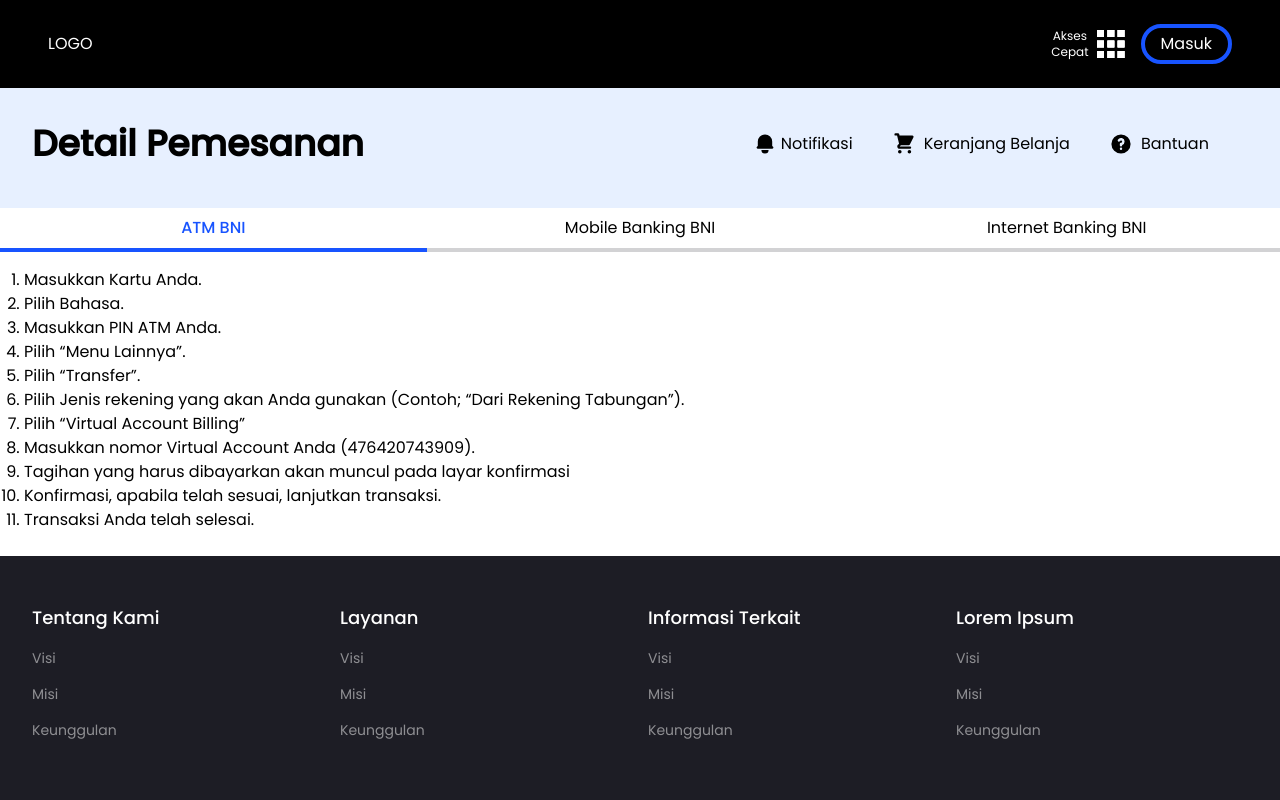
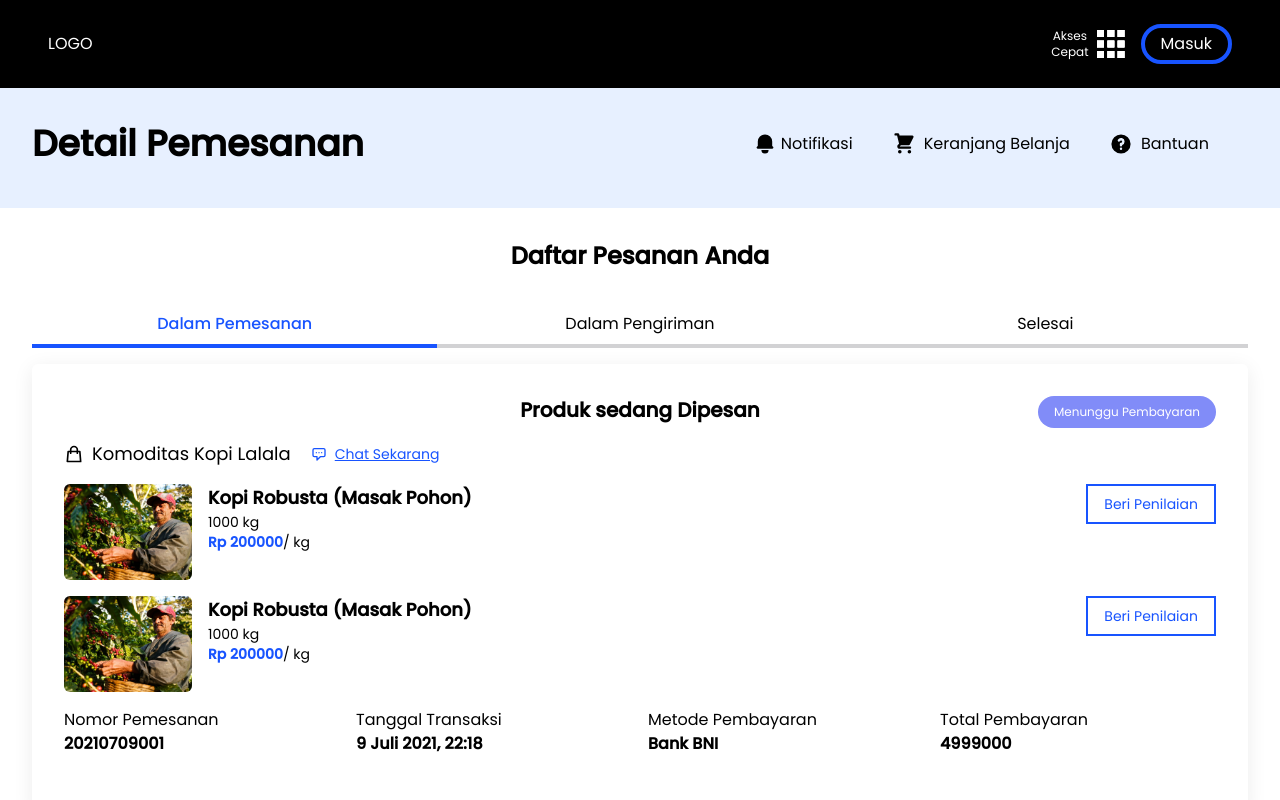
Before and after one commit to alfonsus20/gudity-gemastik-frontend, a React (Create React App) app: page /orders in a window 1280 px wide. Shown: the top 800 px of the page. Built offline with nearby package versions, Linux system fonts and the light colour scheme.

Commit message:
feat: add order list page

```diff
--- /dev/null
+++ b/src/components/OrderCard.tsx
@@ -0,0 +1,111 @@
+import { ChatAltIcon, ShoppingBagIcon } from "@heroicons/react/outline";
+import React from "react";
+import Button from "./Button";
+import OrderBadge, { OrderBadgeProps } from "./order/OrderBadge";
+
+type ProductInfo = {
+  name: string;
+  weight: number;
+  price: number;
+  image: string;
+};
+
+type TransactionInfo = {
+  orderId: number;
+  orderDate: string;
+  paymentMethod: string;
+  paymentTotal: number;
+};
+
+interface OrderCardProps extends OrderBadgeProps, TransactionInfo {
+  commodityName: string;
+  products: ProductInfo[];
+}
+
+const OrderCard = ({
+  type,
+  commodityName,
+  products,
+  orderId,
+  orderDate,
+  paymentMethod,
+  paymentTotal,
+}: OrderCardProps) => {
+  const getProductCondition = (): string => {
+    switch (type) {
+      case "waitingPayment":
+        return "Produk sedang Dipesan";
+      case "onDelivery":
+        return "Produk telah Dipesan";
+      case "done":
+        return "Produk telah Tiba";
+      default:
+        return "";
+    }
+  };
+
+  return (
+    <div className="shadow rounded-md max-w-screen-xl mx-auto p-8 mb-8">
+      <div className="relative flex flex-col mb-4 md:mb-0">
+        <h3 className="text-xl font-semibold text-center mb-4">
+          {getProductCondition()}
+        </h3>
+        <OrderBadge type={type} />
+      </div>
+      <div className="flex flex-row items-center mb-4">
+        <ShoppingBagIcon className="w-5 h-5 mr-2" />
+        <h3 className="text-md md:text-lg mr-5">{commodityName}</h3>
+        <button className="flex flex-row items-center text-blue-primary">
+          <ChatAltIcon className="w-4 h-4 mr-2" />{" "}
+          <u className="text-sm text-left">Chat Sekarang</u>
+        </button>
+      </div>
+      {products.map((product) => (
+        <div className="flex flex-row  mb-4">
+          <div className="flex-shrink-0 mr-4">
+            <img
+              src={`/assets/pictures/${product.image}`}
+              className="w-32 h-24 rounded-md object-cover"
+              alt=""
+            />
+          </div>
+          <div className="flex flex-col sm:flex-row justify-between flex-auto ">
+            <div className="mb-2">
+              <p className="text-lg font-semibold">{product.name}</p>
+              <p className="text-sm">{product.weight} kg</p>
+              <p className="text-sm">
+                <span className="text-blue-primary font-semibold">
+                  Rp {product.price}
+                </span>
+                / kg
+              </p>
+            </div>
+            <div className='mt-2 md:mt-0'>
+              <Button text="Beri Penilaian" variant="secondary" />
+            </div>
+          </div>
+        </div>
+      ))}
+      <div className="grid grid-cols-2 md:grid-cols-4 gap-4 mb-6">
+        <div className="col-span-1">
+          <p>Nomor Pemesanan</p>
+          <p className="font-semibold">{orderId}</p>
+        </div>
+        <div className="col-span-1">
+          <p>Tanggal Transaksi</p>
+          <p className="font-semibold">{orderDate}</p>
+        </div>
+        <div className="col-span-1">
+          <p>Metode Pembayaran</p>
+          <p className="font-semibold">{paymentMethod}</p>
+        </div>
+        <div className="col-span-1">
+          <p>Total Pembayaran</p>
+          <p className="font-semibold">{paymentTotal}</p>
+        </div>
+      </div>
+    </div>
+  );
+};
+
+export default OrderCard;
--- /dev/null
+++ b/src/components/order/OrderBadge.tsx
@@ -0,0 +1,29 @@
+import React from "react";
+
+export interface OrderBadgeProps {
+  type: "waitingPayment" | "onDelivery" | "done";
+}
+
+const OrderBadge = ({ type }: OrderBadgeProps) => {
+  if (type === "waitingPayment") {
+    return (
+      <div className="rounded-full px-4 py-2  bg-indigo-400 text-white text-xs md:absolute right-0 top-0 mx-auto">
+        Menunggu Pembayaran
+      </div>
+    );
+  } else if (type === "onDelivery") {
+    return (
+      <div className="rounded-full px-4 py-2  bg-yellow-400 text-white text-xs md:absolute right-0 top-0 mx-auto">
+        Dalam Pengiriman
+      </div>
+    );
+  } else {
+    return (
+      <div className="rounded-full px-4 py-2  bg-green-400 text-white text-xs md:absolute right-0 top-0 mx-auto">
+        Selesai
+      </div>
+    );
+  }
+};
+
+export default OrderBadge;
--- a/src/screens/Order/OrderList.tsx
+++ b/src/screens/Order/OrderList.tsx
@@ -1,50 +1,65 @@
 import React from "react";
 import Header from "../../components/Header";
-import Sidebar from "../../components/Sidebar";
-import Button from "../../components/Button";
 import Tab from "../../components/Tab";
+import OrderCard from "../../components/OrderCard";
 
 const OrderList = () => {
   return (
     <div className="mt-20">
       <Header title="Detail Pemesanan" />
+      <div className="max-w-screen-xl mx-auto px-8 py-8">
+        <h3 className="text-center text-2xl font-semibold mb-8">
+          Daftar Pesanan Anda
+        </h3>
         <Tab
           tabs={[
             {
-            title: "ATM BNI",
+              title: "Dalam Pemesanan",
               content: (
-              <ol className="list-decimal pl-6">
-                <li>Masukkan Kartu Anda.</li>
-                <li>Pilih Bahasa.</li>
-                <li>Masukkan PIN ATM Anda.</li>
-                <li>Pilih “Menu Lainnya”.</li>
-                <li>Pilih “Transfer”.</li>
-                <li>
-                  Pilih Jenis rekening yang akan Anda gunakan (Contoh; “Dari
-                  Rekening Tabungan”).
-                </li>
-                <li>Pilih “Virtual Account Billing”</li>
-                <li>Masukkan nomor Virtual Account Anda (476420743909).</li>
-                <li>
-                  Tagihan yang harus dibayarkan akan muncul pada layar
-                  konfirmasi
-                </li>
-                <li>Konfirmasi, apabila telah sesuai, lanjutkan transaksi.</li>
-                <li>Transaksi Anda telah selesai.</li>{" "}
-              </ol>
+                <div className="space-y-2 mb-6">
+                  {[
+                    "waitingPayment" as const,
+                    "onDelivery" as const,
+                    "done" as const,
+                  ].map((item) => (
+                    <OrderCard
+                      type={item}
+                      orderId={20210709001}
+                      orderDate="9 Juli 2021, 22:18"
+                      paymentMethod="Bank BNI"
+                      paymentTotal={4999000}
+                      commodityName="Komoditas Kopi Lalala"
+                      products={[
+                        {
+                          name: "Kopi Robusta (Masak Pohon)",
+                          weight: 1000,
+                          price: 200000,
+                          image: "kopi.jpg",
+                        },
+                        {
+                          name: "Kopi Robusta (Masak Pohon)",
+                          weight: 1000,
+                          price: 200000,
+                          image: "kopi.jpg",
+                        },
+                      ]}
+                    />
+                  ))}
+                </div>
               ),
             },
             {
-            title: "Mobile Banking BNI",
+              title: "Dalam Pengiriman",
               content: <div className="space-y-2 mb-6"></div>,
             },
             {
-            title: "Internet Banking BNI",
+              title: "Selesai",
               content: <div className="space-y-2 mb-6"></div>,
             },
           ]}
         />
       </div>
+    </div>
   );
 };
 
```
Lines whose indentation alone changed are shown as unchanged.
